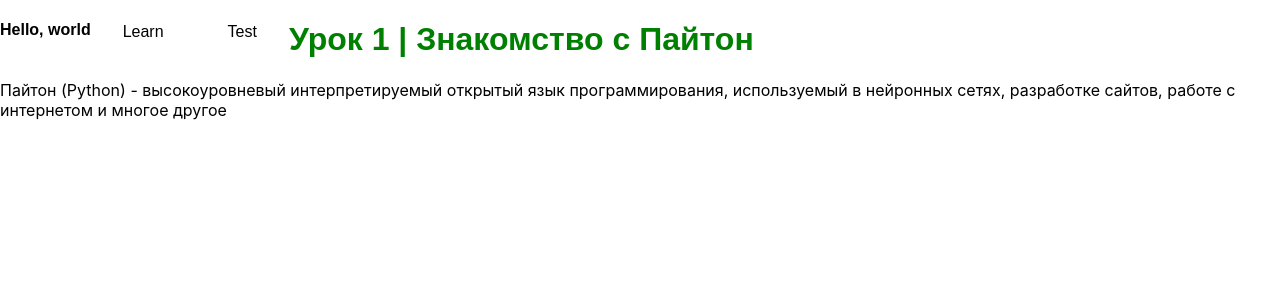
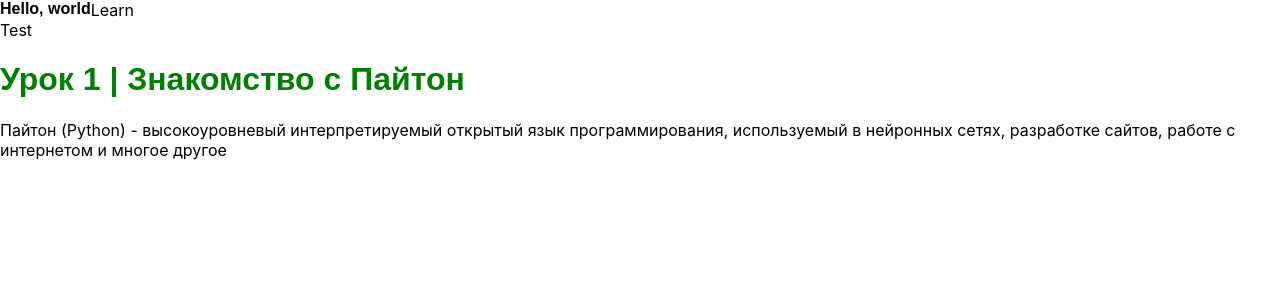
Before and after one commit to bleudev/hello-world-site, a Next.js app: page /learn/p1 in a window 1280 px wide. Shown: the top 300 px of the page. Built offline with nearby package versions, Linux system fonts and the light colour scheme.

Commit message:
Bug fix styles

```diff
--- a/components/NavBar.js
+++ b/components/NavBar.js
@@ -1,20 +1,20 @@
 import { Component } from 'react'
 import Link from 'next/link'
-import '../styles/NavBar.Component.css'
+import styles from '../styles/NavBar.Component.css'
 
 export default class NavBar extends Component {
     render() {
         return (
-        <div className='navbar'>
+        <div className={styles.navbar}>
             <div className='navlogo'>
                 Hello, world
             </div>
-            <div className='navlink'>
+            <div className={styles.navlink}>
                 <Link href='/learn'>
                     <a>Learn</a>
                 </Link>
             </div>
-            <div className='navlink'>
+            <div className={styles.navlink}>
                 <Link href='/test'>
                     <a>Test</a>
                 </Link>
```
